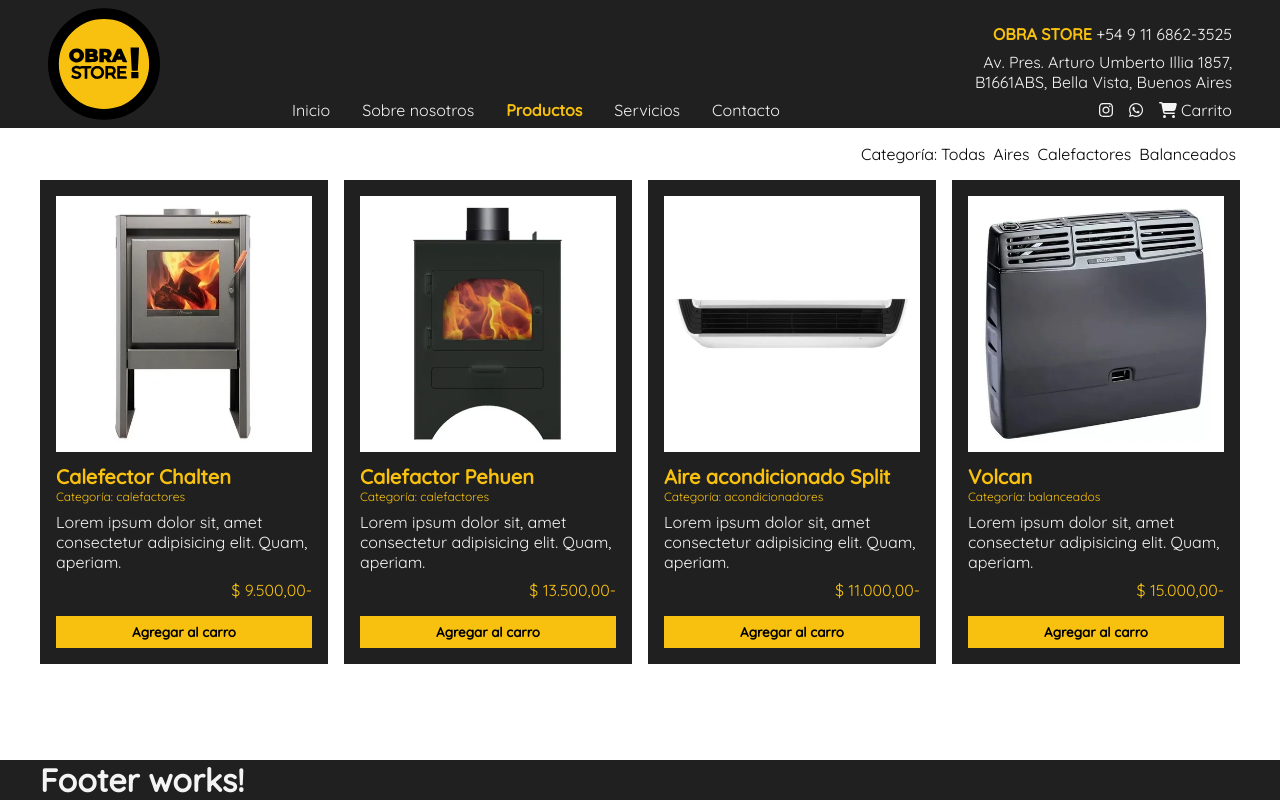
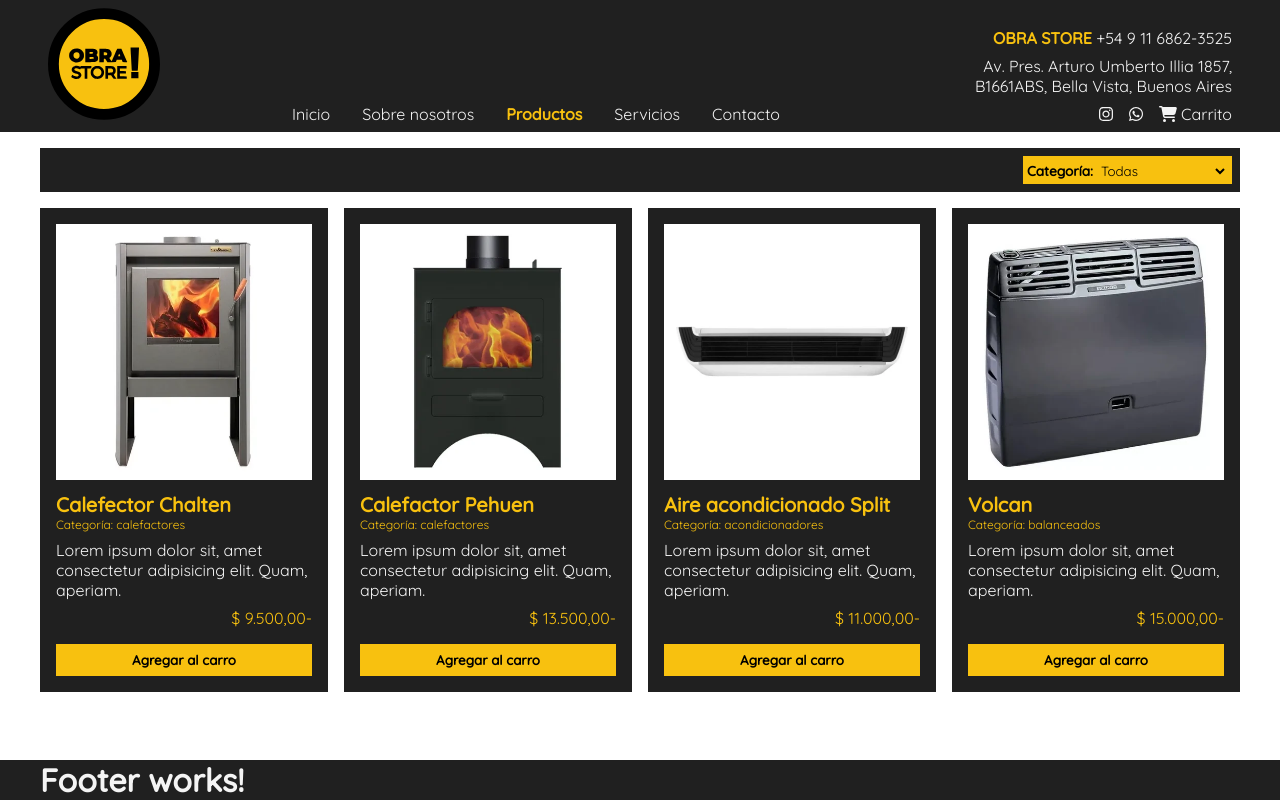
Before and after one commit to G43R1EL/react-obrastore, a React (Create React App) app: page /products in a window 1280 px wide. Built offline with nearby package versions, Linux system fonts and the light colour scheme.

Commit message:
Category navigation through select... Brand logo redirects to home... ItemCount inside ItemDetail... Add to cart on ItemDetail enables GoToCart button...

```diff
--- a/src/components/Header/Navbar/Logo/Logo.jsx
+++ b/src/components/Header/Navbar/Logo/Logo.jsx
@@ -1,9 +1,12 @@
 import './Logo.css';
 import logo from '../../../../logo.svg';
+import { Link } from 'react-router-dom';
 
 function Logo () {
     return (
-        <img className='logo' src={logo} alt='Obra Store' />
+        <Link to={'/'}>
+            <img className='logo' src={logo} alt='Obra Store' />
+        </Link>
     );
 }
 
--- /dev/null
+++ b/src/components/Main/Products/GoToCart/GoToCart.css
@@ -0,0 +1,8 @@
+.gotocart__button {
+    font-weight: bold;
+    background-color: var(--poppy__color);
+    padding: .5rem;
+    border: none;
+    cursor: pointer;
+    text-align: center;
+}
--- /dev/null
+++ b/src/components/Main/Products/GoToCart/GoToCart.jsx
@@ -0,0 +1,12 @@
+import './GoToCart.css';
+import { Link } from "react-router-dom";
+
+function GoToCart () {
+    return (
+        <>
+            <Link to={'/cart'} className="gotocart__button">Finalizar la compra</Link>
+        </>
+    )
+}
+
+export default GoToCart;
--- a/src/components/Main/Products/ItemDetailContainer/ItemDetail/ItemDetail.jsx
+++ b/src/components/Main/Products/ItemDetailContainer/ItemDetail/ItemDetail.jsx
@@ -1,13 +1,21 @@
 import { onAdd } from '../../../../../helpers/onAdd';
 import ItemCount from '../../ItemCount/ItemCount';
+import { useState } from 'react';
 import './ItemDetail.css';
+import GoToCart from '../../GoToCart/GoToCart';
 
 function ItemDetail ({item}) {
+    const [finalizar, setFinalizar] = useState(false);
     const {id,title,category,description,price,stock} = item;
     let pesoArg = Intl.NumberFormat('es-AR', {
         style:'currency',
         currency:'ARS',
     })
+
+    function addItem (id, count) {
+        onAdd(id, count);
+        setFinalizar(true);
+    }
 
     return (
         <>
@@ -21,7 +29,11 @@
                     <div>
                         <h2>{pesoArg.format(price)+'-'}</h2>
                     </div>
-                    <ItemCount id={id} stock={stock} initial={1} onAdd={onAdd} mode={'full'} />
+                    {
+                        finalizar
+                        ? <GoToCart />
+                        : <ItemCount id={id} stock={stock} initial={1} onAdd={addItem} mode={'full'} />
+                    }
                 </div>
             </div>
         </>
--- a/src/components/Main/Products/ItemListContainer/ItemFilter/ItemFilter.css
+++ /dev/null
@@ -1,18 +0,0 @@
-.ItemList__filters {
-    display: flex;
-    justify-content: flex-end;
-    grid-area: filters;
-}
-
-.ItemList__filters ul {
-    display: flex;
-    flex-wrap: wrap;
-}
-
-.ItemList__filters li {
-    padding: 0 .25rem;
-}
-
-.category__active {
-    font-weight: bold;
-}
--- a/src/components/Main/Products/ItemListContainer/ItemFilter/ItemFilter.jsx
+++ /dev/null
@@ -1,20 +0,0 @@
-import { NavLink } from 'react-router-dom';
-import './ItemFilter.css';
-
-function ItemFilter () {
-    return (
-        <>
-            <div className='ItemList__filters'>
-                <span>Categoría: </span>
-                <ul>
-                    <li><NavLink to='/products'>Todas</NavLink></li>
-                    <li><NavLink to='/products/category/acondicionadores' className={({isActive})=>isActive?'category__active':undefined}>Aires</NavLink></li>
-                    <li><NavLink to='/products/category/calefactores' className={({isActive})=>isActive?'category__active':undefined}>Calefactores</NavLink></li>
-                    <li><NavLink to='/products/category/balanceados' className={({isActive})=>isActive?'category__active':undefined}>Balanceados</NavLink></li>
-                </ul>
-            </div>
-        </>
-    );
-}
-
-export default ItemFilter;
--- /dev/null
+++ b/src/components/Main/Products/ItemListContainer/ItemFilterContainer/ItemCategoryFilter/ItemCategoryFilter.css
@@ -0,0 +1,22 @@
+#ItemFilter__category {
+    background-color: var(--poppy__color);
+    padding: .25rem;
+}
+
+#ItemFilter__category label {
+    font-size: .85rem;
+    font-weight: bold;
+}
+#ItemFilter__category select {
+    margin-left: .25rem;
+    background-color: var(--poppy__color);
+    border: none;
+}
+
+#ItemFilter__category select:focus-within {
+    border: none;
+}
+
+#ItemFilter__category select:focus-visible {
+    border: none;
+}
--- /dev/null
+++ b/src/components/Main/Products/ItemListContainer/ItemFilterContainer/ItemCategoryFilter/ItemCategoryFilter.jsx
@@ -0,0 +1,25 @@
+import { useNavigate } from 'react-router-dom';
+import './ItemCategoryFilter.css';
+
+function ItemCategoryFilter () {
+    const navigate = useNavigate();
+    const categoryHndlr = (e)=>{
+        navigate(e.target.value);
+    }
+
+    return (
+        <>
+            <div id="ItemFilter__category">
+                <label htmlFor="category">Categoría:</label>
+                <select name="category" id="category" onChange={categoryHndlr}>
+                    <option value="/products">Todas</option>
+                    <option value="/products/category/acondicionadores">Acondicionadores</option>
+                    <option value="/products/category/calefactores">Calefactores</option>
+                    <option value="/products/category/balanceados">Balanceados</option>
+                </select>
+            </div>
+        </>
+    )
+}
+
+export default ItemCategoryFilter;
--- /dev/null
+++ b/src/components/Main/Products/ItemListContainer/ItemFilterContainer/ItemFilterContainer.css
@@ -0,0 +1,7 @@
+.ItemList__filters {
+    display: flex;
+    justify-content: flex-end;
+    grid-area: filters;
+    background-color: var(--eerie__color);
+    padding: .5rem;
+}
--- /dev/null
+++ b/src/components/Main/Products/ItemListContainer/ItemFilterContainer/ItemFilterContainer.jsx
@@ -0,0 +1,14 @@
+import ItemCategoryFilter from './ItemCategoryFilter/ItemCategoryFilter';
+import './ItemFilterContainer.css';
+
+function ItemFilterContainer () {
+    return (
+        <>
+            <div className='ItemList__filters'>
+                <ItemCategoryFilter />
+            </div>
+        </>
+    );
+}
+
+export default ItemFilterContainer;
--- a/src/components/Main/Products/ItemListContainer/ItemListContainer.jsx
+++ b/src/components/Main/Products/ItemListContainer/ItemListContainer.jsx
@@ -2,7 +2,7 @@
 import { useParams } from 'react-router-dom';
 import { getCategory, getFetch } from '../../../../helpers/getFetch';
 import Loading from '../../../Common/Loading/Loading';
-import ItemFilter from './ItemFilter/ItemFilter';
+import ItemFilterContainer from './ItemFilterContainer/ItemFilterContainer';
 import ItemList from './ItemList/ItemList';
 import './ItemListContainer.css';
 
@@ -43,7 +43,7 @@
                 <Loading />
             :
                 <div className="itemList__container">
-                    <ItemFilter />
+                    <ItemFilterContainer />
                     <ItemList items={itemsList}/>
                 </div>
             }
```
